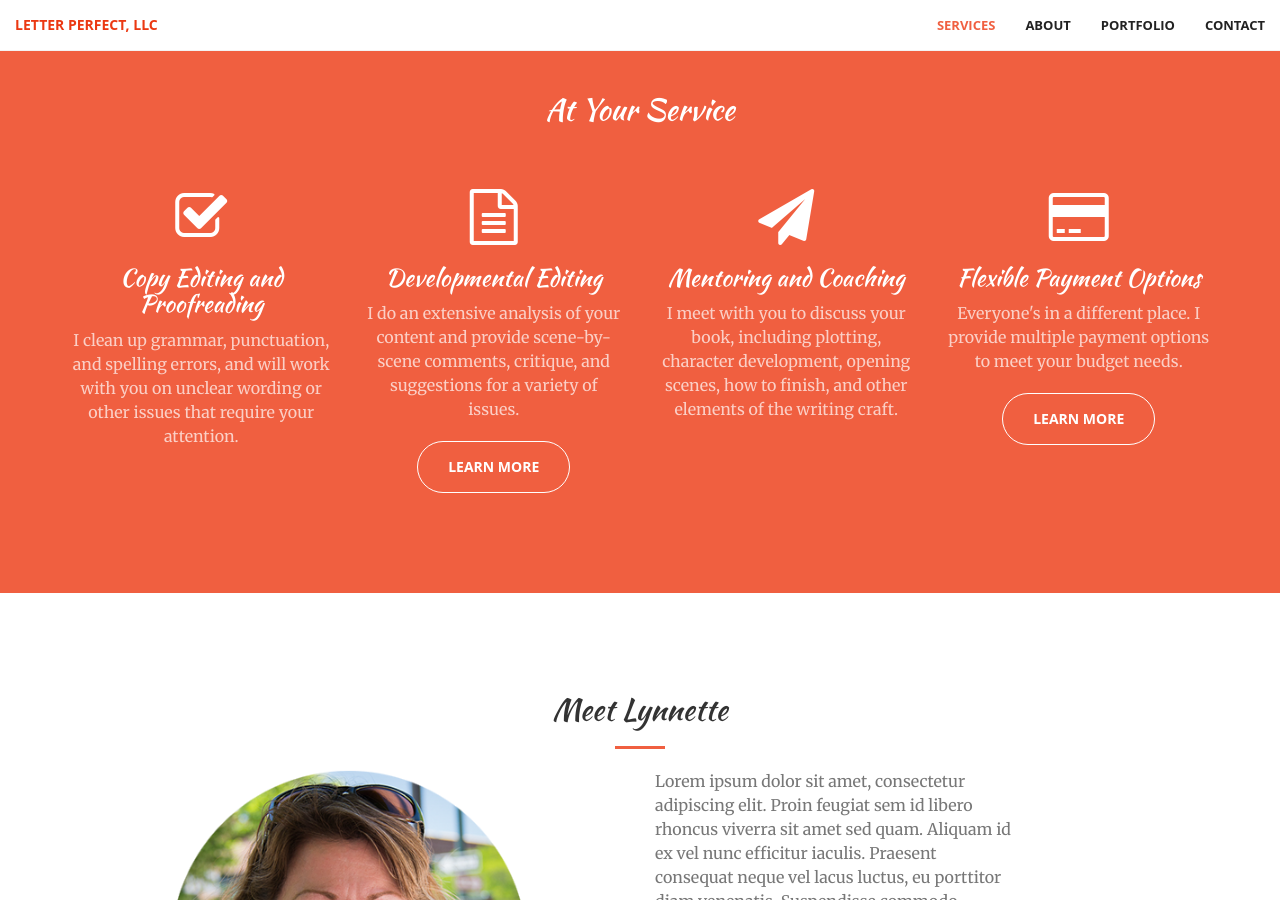
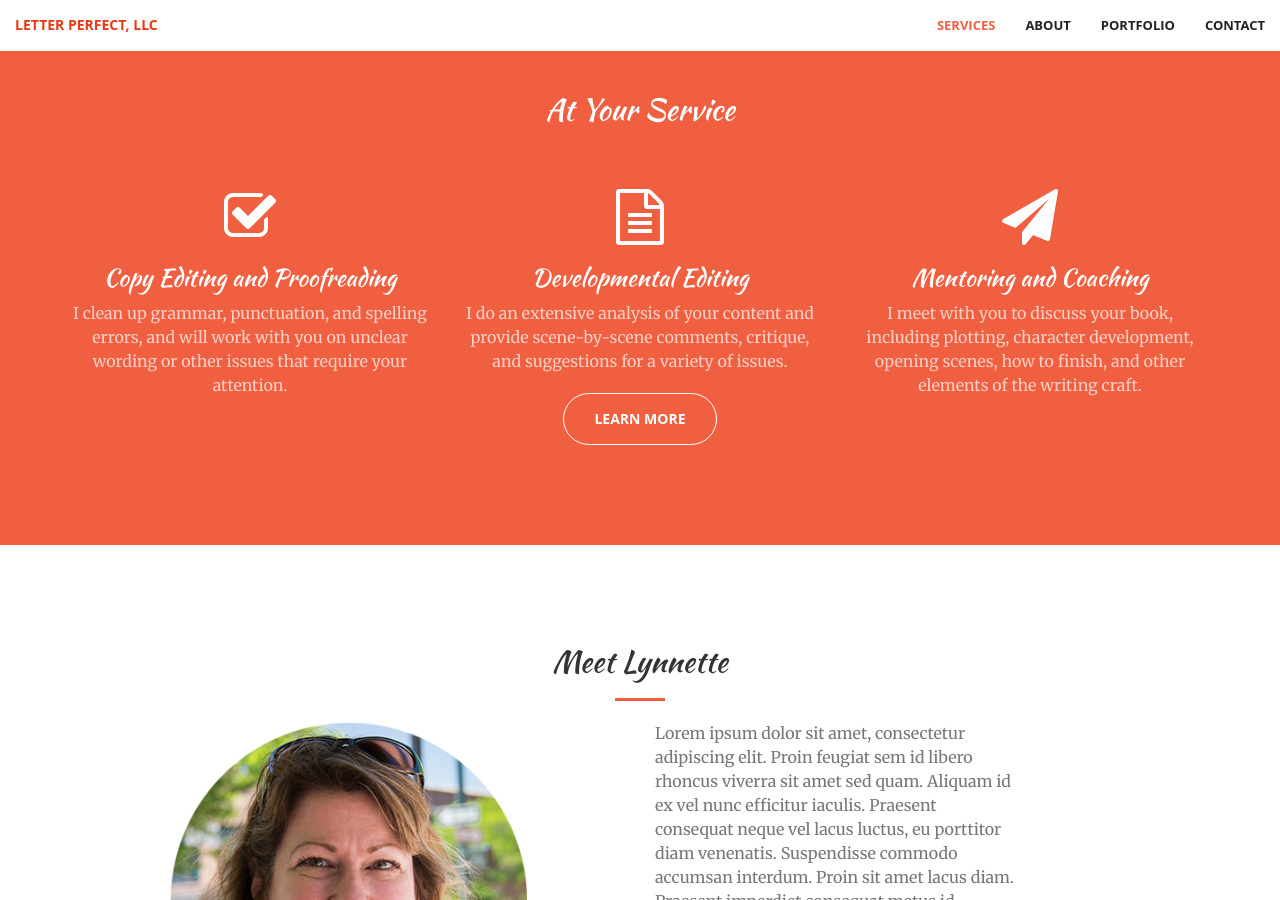
Before and after one commit to letterperfectllc/letterperfectllc.github.io, a Jekyll site: the page built from index.html, in a window 1280 px wide and 900 px high, scrolled down 907 px. Built offline with Jekyll 4.4.1, drawn with Linux system fonts in a browser that asks for light colours; some of the changed text lies outside the part shown.

Commit message:
separated out pricing section

```diff
--- /dev/null
+++ b/_includes/pricing.html
@@ -0,0 +1,17 @@
+<section class="bg-primary" id="pricing">
+    <div class="container">
+        <div class="row">
+            <div class="col-lg-3 col-md-3 text-center"></div>
+            <div class="col-lg-6 col-md-6 text-center">
+                <div class="service-box">
+                    <i class="fa fa-4x fa-credit-card wow bounceIn text-primary" data-wow-delay=".2s"></i>
+                    <h3>Flexible Payment Options</h3>
+                    <p class="text-faded">We're all in different places along the path.<br>I provide multiple payment options to meet your budget needs.</p>
+                </div>
+                <br>
+                <a href="#about" class="btn btn-default btn-xl page-scroll">Learn More</a>
+            </div>
+            <div class="col-lg-3 col-md-3 text-center"></div>
+        </div>
+    </div>
+</section>
--- a/_includes/services.html
+++ b/_includes/services.html
@@ -9,14 +9,14 @@
     </div>
     <div class="container">
         <div class="row">
-            <div class="col-lg-3 col-md-6 text-center">
+            <div class="col-lg-4 col-md-6 text-center">
                 <div class="service-box">
                     <i class="fa fa-4x fa-check-square-o wow bounceIn text-primary"></i>
                     <h3>Copy Editing and Proofreading</h3>
                     <p class="text-faded">I clean up grammar, punctuation, and spelling errors, and will work with you on unclear wording or other issues that require your attention.</p>
                 </div>
             </div>
-            <div class="col-lg-3 col-md-6 text-center">
+            <div class="col-lg-4 col-md-6 text-center">
                 <div class="service-box">
                     <i class="fa fa-4x fa-file-text-o wow bounceIn text-primary" data-wow-delay=".2s"></i>
                     <h3>Developmental Editing</h3>
@@ -25,23 +25,13 @@
                 <br>
                 <a href="#about" class="btn btn-default btn-xl page-scroll">Learn More</a>
             </div>
-            <div class="col-lg-3 col-md-6 text-center">
+            <div class="col-lg-4 col-md-6 text-center">
                 <div class="service-box">
                     <i class="fa fa-4x fa-paper-plane wow bounceIn text-primary" data-wow-delay=".1s"></i>
                     <h3>Mentoring and Coaching</h3>
                     <p class="text-faded">I meet with you to discuss your book, including plotting, character development, opening scenes, how to finish, and other elements of the writing craft.</p>
                 </div>
             </div>
-            <div class="col-lg-3 col-md-6 text-center">
-                <div class="service-box">
-                    <i class="fa fa-4x fa-credit-card wow bounceIn text-primary" data-wow-delay=".2s"></i>
-                    <h3>Flexible Payment Options</h3>
-                    <p class="text-faded">Everyone's in a different place. I provide multiple payment options to meet your budget needs.</p>
-                </div>
-                <br>
-                <a href="#about" class="btn btn-default btn-xl page-scroll">Learn More</a>
-            </div>
-
         </div>
     </div>
 </section>
--- a/_layouts/default.html
+++ b/_layouts/default.html
@@ -7,7 +7,8 @@
     {% include header.html %}
     {% include services.html %}
     {% include about.html %}
-    {% include portfolio.html %}
+<!--    {% include portfolio.html %}-->
+    {% include pricing.html %}
     {% include contact.html %}
     {% include js.html %}
 
```
Also changed, not shown: default.html (deleted, +0 -15 lines).
